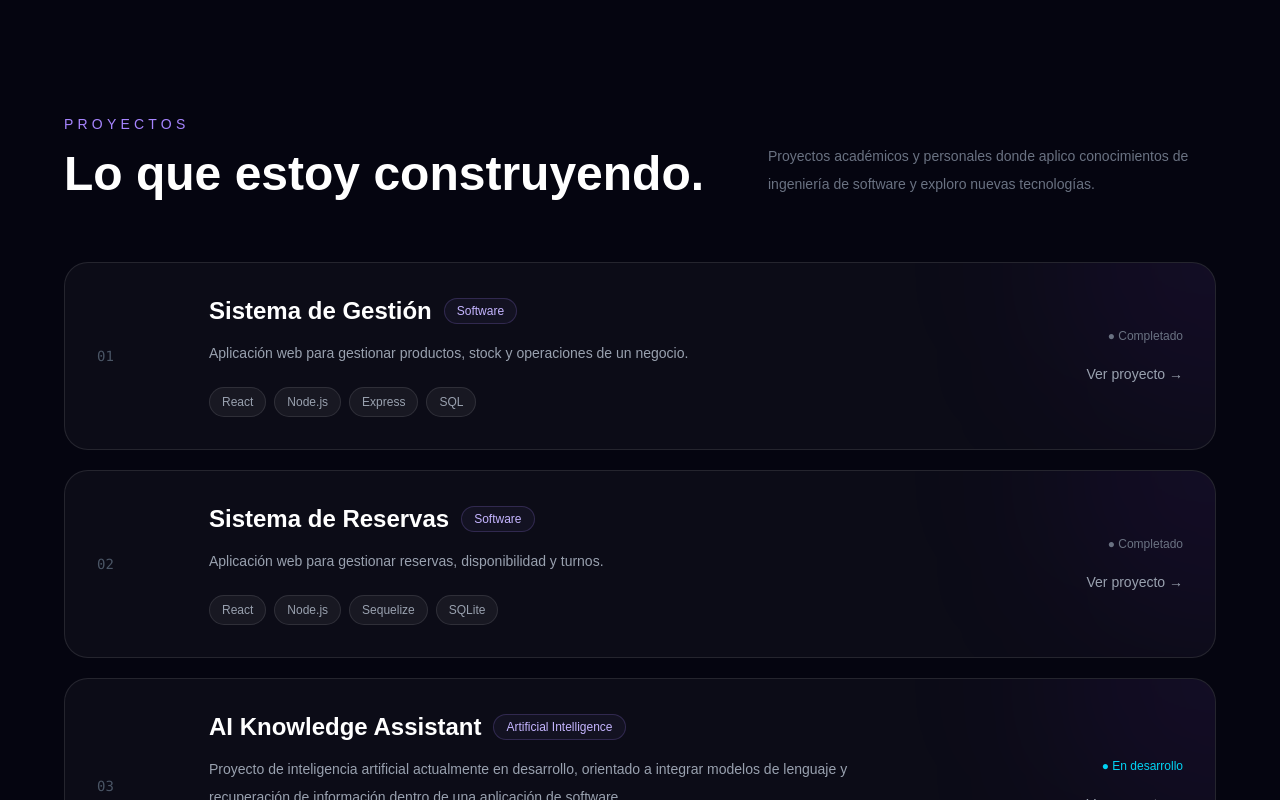
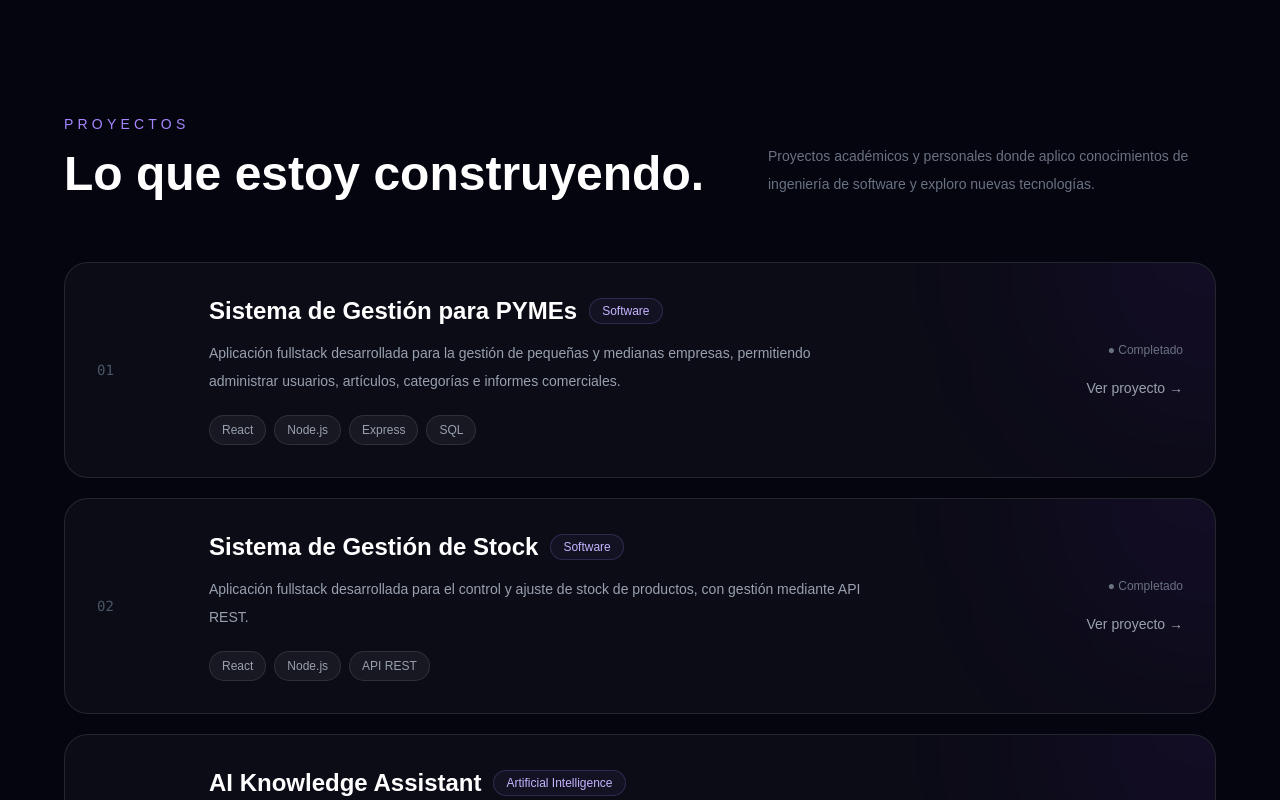
Before and after one commit to chesanvsr/chesanvsr.github.io, a React (Vite) app: page / in a window 1280 px wide. Shown: the part 2906-3706 px from the top of the page. Built offline with nearby package versions, Linux system fonts and the light colour scheme.

Commit message:
Actualizar index

```diff
--- a/src/App.jsx
+++ b/src/App.jsx
@@ -261,7 +261,7 @@ function App() {
                     </p>
 
                     <h3 className="mt-1 text-xl font-semibold">
-                      Máximo
+                      Máximo Rey Sanchez
                     </h3>
 
                   </div>
--- a/src/Projects.jsx
+++ b/src/Projects.jsx
@@ -3,29 +3,31 @@ import Reveal from "./Reveal"
 const projects = [
   {
     number: "01",
-    title: "Sistema de Gestión",
+    title: "Sistema de Gestión para PYMEs",
     description:
-      "Aplicación web para gestionar productos, stock y operaciones de un negocio.",
+      "Aplicación fullstack desarrollada para la gestión de pequeñas y medianas empresas, permitiendo administrar usuarios, artículos, categorías e informes comerciales.",
     technologies: ["React", "Node.js", "Express", "SQL"],
     status: "Completado",
     type: "Software",
+    url: "https://github.com/chesanvsr/sistema-gestion-pymes",
   },
 
   {
     number: "02",
-    title: "Sistema de Reservas",
+    title: "Sistema de Gestión de Stock",
     description:
-      "Aplicación web para gestionar reservas, disponibilidad y turnos.",
-    technologies: ["React", "Node.js", "Sequelize", "SQLite"],
+      "Aplicación fullstack desarrollada para el control y ajuste de stock de productos, con gestión mediante API REST.",
+    technologies: ["React", "Node.js", "API REST"],
     status: "Completado",
     type: "Software",
+    url: "https://github.com/chesanvsr/gestion-stock",
   },
 
   {
     number: "03",
     title: "AI Knowledge Assistant",
     description:
-        "Proyecto de inteligencia artificial actualmente en desarrollo, orientado a integrar modelos de lenguaje y recuperación de información dentro de una aplicación de software.",
+      "Proyecto de inteligencia artificial actualmente en desarrollo, orientado a integrar modelos de lenguaje y recuperación de información dentro de una aplicación de software.",
     technologies: ["Python", "LLM", "RAG", "Vector DB"],
     status: "En desarrollo",
     type: "Artificial Intelligence",
@@ -63,7 +65,6 @@ function Projects() {
 
         </div>
 
-
         {/* PROJECTS */}
 
         <Reveal className="space-y-5">
@@ -79,7 +80,6 @@ function Projects() {
 
               <div className="absolute -right-32 -top-32 h-64 w-64 rounded-full bg-violet-600/10 blur-[100px] transition duration-500 group-hover:bg-violet-600/20" />
 
-
               <div className="relative grid gap-8 md:grid-cols-[80px_1fr_auto] md:items-center">
 
                 {/* NUMBER */}
@@ -87,7 +87,6 @@ function Projects() {
                 <span className="font-mono text-sm text-gray-600">
                   {project.number}
                 </span>
-
 
                 {/* CONTENT */}
 
@@ -105,11 +104,9 @@ function Projects() {
 
                   </div>
 
-
                   <p className="mt-3 max-w-2xl text-sm leading-7 text-gray-400">
                     {project.description}
                   </p>
-
 
                   {/* TECHNOLOGIES */}
 
@@ -130,7 +127,6 @@ function Projects() {
 
                 </div>
 
-
                 {/* STATUS + LINK */}
 
                 <div className="flex flex-row items-center justify-between gap-5 md:flex-col md:items-end">
@@ -145,12 +141,18 @@ function Projects() {
                     ● {project.status}
                   </span>
 
+                  {/* LINK */}
 
-                  <button
-                    className="text-sm font-medium text-gray-400 transition group-hover:text-violet-300"
-                  >
-                    Ver proyecto →
-                  </button>
+                  {project.url && (
+                    <a
+                      href={project.url}
+                      target="_blank"
+                      rel="noopener noreferrer"
+                      className="text-sm font-medium text-gray-400 transition group-hover:text-violet-300"
+                    >
+                      Ver proyecto →
+                    </a>
+                  )}
 
                 </div>
 
```
